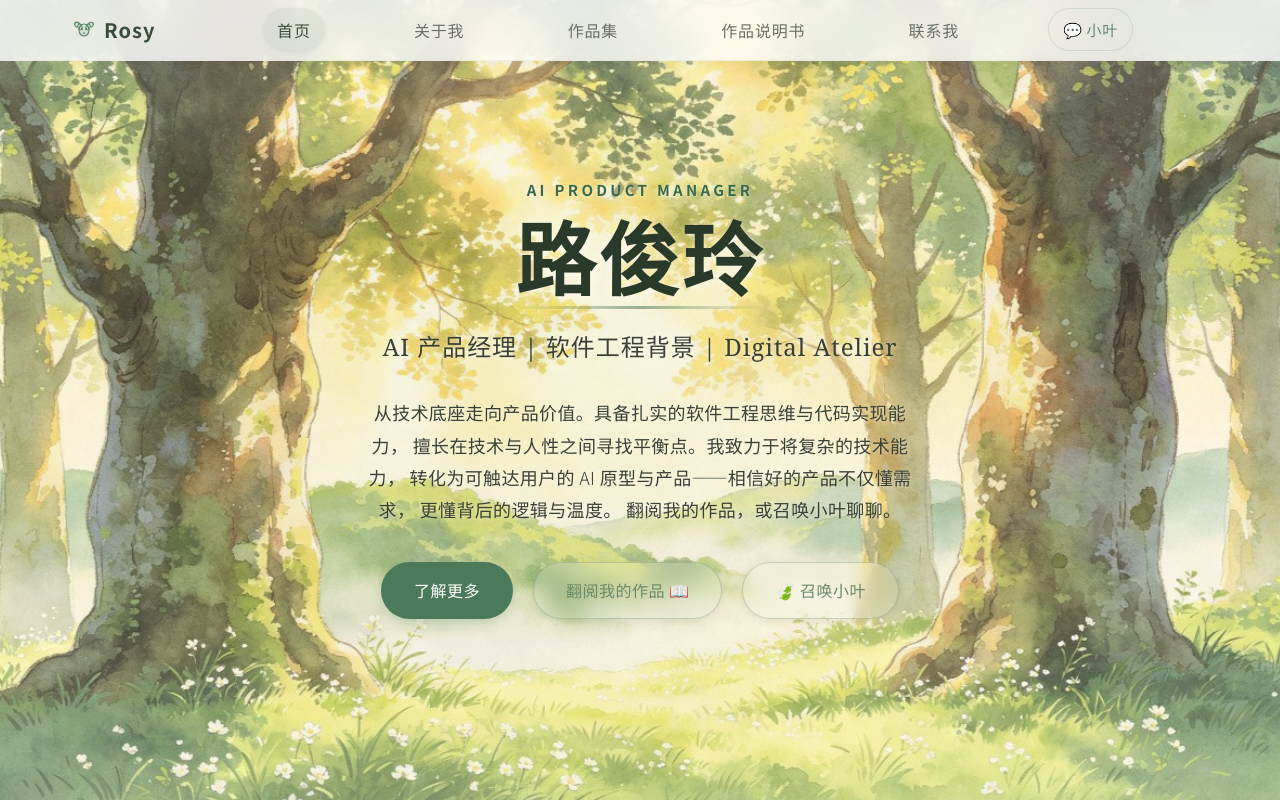
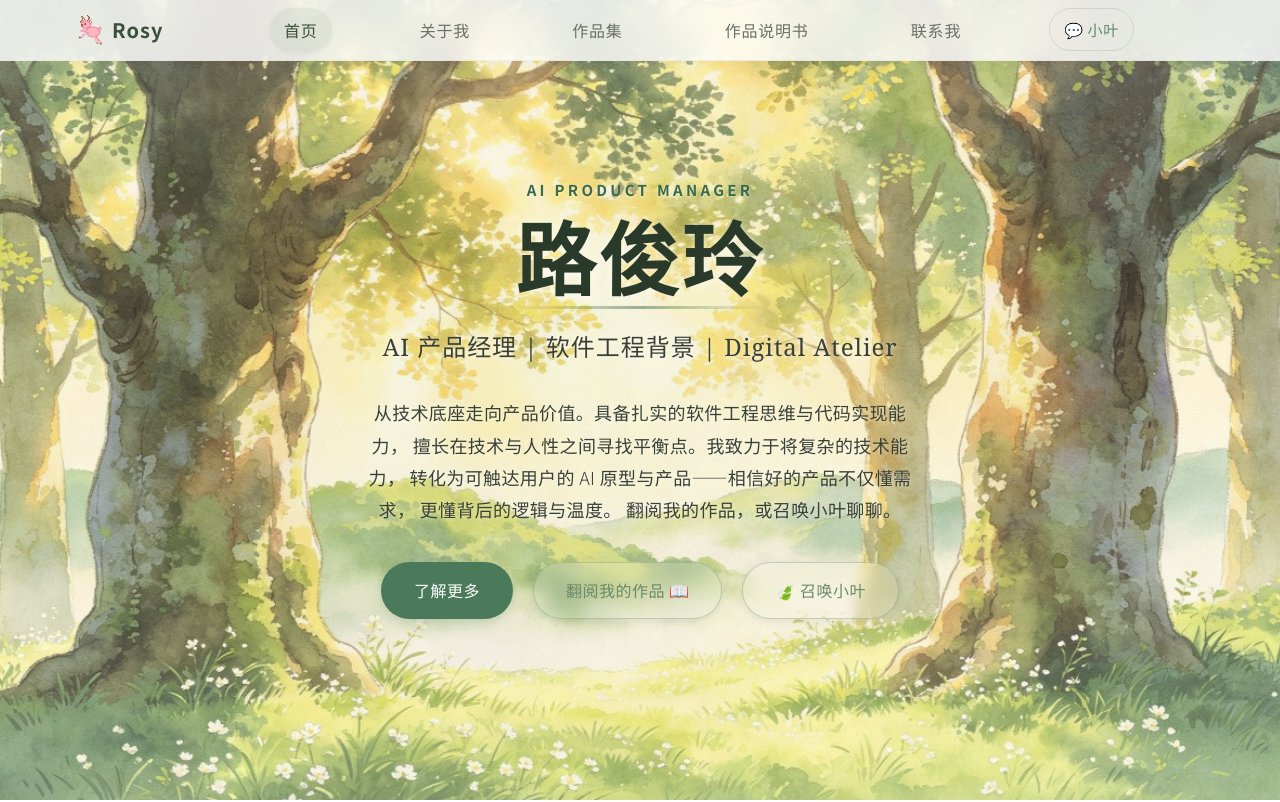
Before and after one commit to lujunling1230/xiaolu-web, a React (Vite) app: page / in a window 1280 px wide. Shown: the top 802 px of the page. Built offline with nearby package versions, Linux system fonts and the light colour scheme; no server answers.

Commit message:
feat: 导航栏logo替换为粉色跳跃小鹿Rosy

```diff
--- /dev/null
+++ b/src/components/DeerLogo.tsx
@@ -0,0 +1,146 @@
+import React from "react";
+
+/**
+ * Rosy 小鹿 Logo —— 粉色跳跃小鹿
+ * 简化自参考图，适配导航栏小尺寸
+ */
+const DeerLogo: React.FC<{ size?: number; className?: string }> = ({
+  size = 32,
+  className = "",
+}) => (
+  <svg
+    width={size}
+    height={size}
+    viewBox="0 0 64 64"
+    fill="none"
+    xmlns="http://www.w3.org/2000/svg"
+    className={className}
+    aria-hidden="true"
+  >
+    {/* 鹿角 - 左 */}
+    <path
+      d="M26 12 C24 8, 22 6, 20 4 C18 6, 20 8, 22 10 C20 12, 18 14, 16 16 C18 18, 22 16, 24 14"
+      stroke="#A0522D"
+      strokeWidth="2"
+      strokeLinecap="round"
+      strokeLinejoin="round"
+      fill="none"
+    />
+    {/* 鹿角 - 右 */}
+    <path
+      d="M34 10 C34 6, 32 4, 30 2 C32 4, 34 6, 36 8 C34 10, 32 12, 30 14 C32 16, 36 14, 38 12"
+      stroke="#A0522D"
+      strokeWidth="2"
+      strokeLinecap="round"
+      strokeLinejoin="round"
+      fill="none"
+    />
+    {/* 耳朵 */}
+    <ellipse cx="22" cy="18" rx="3" ry="5" fill="#FFB6C1" stroke="#DB7093" strokeWidth="1.2" transform="rotate(-20 22 18)" />
+    <ellipse cx="36" cy="18" rx="3" ry="5" fill="#FFB6C1" stroke="#DB7093" strokeWidth="1.2" transform="rotate(15 36 18)" />
+
+    {/* 头部 */}
+    <ellipse cx="28" cy="22" rx="9" ry="8" fill="#FFB6C1" stroke="#DB7093" strokeWidth="1.5" />
+
+    {/* 鼻子 */}
+    <ellipse cx="20" cy="22" rx="2.5" ry="2" fill="#A0522D" />
+
+    {/* 眼睛 */}
+    <circle cx="26" cy="20" r="2" fill="#8B4513" />
+    <circle cx="25.3" cy="19.3" r="0.7" fill="#fff" />
+
+    {/* 微笑 */}
+    <path d="M19 24 Q21 26, 23 25" stroke="#8B4513" strokeWidth="1" strokeLinecap="round" fill="none" />
+
+    {/* 脸颊红晕 */}
+    <circle cx="23" cy="25" r="1.5" fill="#FF9999" opacity="0.5" />
+
+    {/* 脖子 */}
+    <path d="M33 24 Q36 28, 36 34 L32 34 Q32 30, 30 26 Z" fill="#FFB6C1" stroke="#DB7093" strokeWidth="1.2" />
+
+    {/* 身体 */}
+    <ellipse cx="42" cy="36" rx="14" ry="10" fill="#FFB6C1" stroke="#DB7093" strokeWidth="1.5" />
+
+    {/* 前腿 - 上（抬起） */}
+    <path
+      d="M34 38 Q28 36, 24 34 Q20 32, 18 34"
+      stroke="#FFB6C1"
+      strokeWidth="4"
+      strokeLinecap="round"
+      fill="none"
+    />
+    <path
+      d="M34 38 Q28 36, 24 34 Q20 32, 18 34"
+      stroke="#DB7093"
+      strokeWidth="1.2"
+      strokeLinecap="round"
+      fill="none"
+    />
+    {/* 前腿 - 下（抬起） */}
+    <path
+      d="M24 40 Q22 44, 20 46 Q18 48, 16 47"
+      stroke="#FFB6C1"
+      strokeWidth="3.5"
+      strokeLinecap="round"
+      fill="none"
+    />
+    <path
+      d="M24 40 Q22 44, 20 46 Q18 48, 16 47"
+      stroke="#DB7093"
+      strokeWidth="1"
+      strokeLinecap="round"
+      fill="none"
+    />
+    {/* 前蹄 */}
+    <ellipse cx="15.5" cy="47" rx="2" ry="1.5" fill="#A0522D" transform="rotate(-10 15.5 47)" />
+
+    {/* 后腿 - 上 */}
+    <path
+      d="M48 42 Q50 48, 52 52 Q54 56, 56 56"
+      stroke="#FFB6C1"
+      strokeWidth="4"
+      strokeLinecap="round"
+      fill="none"
+    />
+    <path
+      d="M48 42 Q50 48, 52 52 Q54 56, 56 56"
+      stroke="#DB7093"
+      strokeWidth="1.2"
+      strokeLinecap="round"
+      fill="none"
+    />
+    {/* 后腿 - 下 */}
+    <path
+      d="M52 50 Q55 54, 57 56 Q59 58, 58 59"
+      stroke="#FFB6C1"
+      strokeWidth="3.5"
+      strokeLinecap="round"
+      fill="none"
+    />
+    <path
+      d="M52 50 Q55 54, 57 56 Q59 58, 58 59"
+      stroke="#DB7093"
+      strokeWidth="1"
+      strokeLinecap="round"
+      fill="none"
+    />
+    {/* 后蹄 */}
+    <ellipse cx="57.5" cy="59.5" rx="2" ry="1.5" fill="#A0522D" transform="rotate(5 57.5 59.5)" />
+
+    {/* 另一条后腿（背景） */}
+    <path
+      d="M46 44 Q47 50, 48 54 Q49 57, 51 58"
+      stroke="#F5A0AD"
+      strokeWidth="3"
+      strokeLinecap="round"
+      fill="none"
+      opacity="0.7"
+    />
+    <ellipse cx="51" cy="58.5" rx="1.8" ry="1.3" fill="#8B4513" opacity="0.7" />
+
+    {/* 尾巴 */}
+    <ellipse cx="55" cy="30" rx="3" ry="4" fill="#FFB6C1" stroke="#DB7093" strokeWidth="1.2" transform="rotate(30 55 30)" />
+  </svg>
+);
+
+export default DeerLogo;
--- a/src/components/SimpleNavbar.tsx
+++ b/src/components/SimpleNavbar.tsx
@@ -1,5 +1,6 @@
 import { Link } from "react-router-dom";
 import { track } from "../utils/track";
+import DeerLogo from "./DeerLogo";
 
 /* ============================================================
  * SimpleNavbar 横向导航栏（全宽版）
@@ -34,16 +35,7 @@ const BrandLogo: React.FC<{ onClick: () => void }> = ({ onClick }) => (
     className="sn-logo"
     aria-label="返回首页"
   >
-    <svg width="24" height="24" viewBox="0 0 24 24" fill="none" xmlns="http://www.w3.org/2000/svg">
-      <path d="M8 6C6 4 4 4 3 5C2 6 3 8 5 9" stroke="#5d8a6a" strokeWidth="1.4" fill="none" strokeLinecap="round" strokeLinejoin="round" />
-      <path d="M16 6C18 4 20 4 21 5C22 6 21 8 19 9" stroke="#5d8a6a" strokeWidth="1.4" fill="none" strokeLinecap="round" strokeLinejoin="round" />
-      <ellipse cx="12" cy="12" rx="5" ry="6" fill="rgba(93,138,106,0.1)" stroke="#5d8a6a" strokeWidth="1.2" />
-      <ellipse cx="8" cy="9" rx="2" ry="3" fill="rgba(93,138,106,0.08)" stroke="#5d8a6a" strokeWidth="1" transform="rotate(-20 8 9)" />
-      <ellipse cx="16" cy="9" rx="2" ry="3" fill="rgba(93,138,106,0.08)" stroke="#5d8a6a" strokeWidth="1" transform="rotate(20 16 9)" />
-      <circle cx="10" cy="11" r="1" fill="#5d8a6a" />
-      <circle cx="14" cy="11" r="1" fill="#5d8a6a" />
-      <circle cx="12" cy="15" r="1.2" fill="#5d8a6a" opacity="0.6" />
-    </svg>
+    <DeerLogo size={32} />
     <span className="sn-brand">Rosy</span>
   </a>
 );
--- a/src/pages/ContactPage.tsx
+++ b/src/pages/ContactPage.tsx
@@ -2,6 +2,7 @@ import { useState, useCallback } from "react";
 import { motion } from "framer-motion";
 import { Link } from "react-router-dom";
 import { track } from "../utils/track";
+import DeerLogo from "../components/DeerLogo";
 
 /* ============================================================
  * ContactPage 联系方式独立页面
@@ -97,16 +98,7 @@ const ContactPage: React.FC = () => {
       <nav className="cp-nav">
         <div className="cp-nav-inner">
           <Link to="/" className="cp-nav-logo">
-            <svg width="24" height="24" viewBox="0 0 24 24" fill="none" xmlns="http://www.w3.org/2000/svg">
-              <path d="M8 6C6 4 4 4 3 5C2 6 3 8 5 9" stroke="#558B2F" strokeWidth="1.4" fill="none" strokeLinecap="round" strokeLinejoin="round" />
-              <path d="M16 6C18 4 20 4 21 5C22 6 21 8 19 9" stroke="#558B2F" strokeWidth="1.4" fill="none" strokeLinecap="round" strokeLinejoin="round" />
-              <ellipse cx="12" cy="12" rx="5" ry="6" fill="rgba(85,139,47,0.08)" stroke="#558B2F" strokeWidth="1.2" />
-              <ellipse cx="8" cy="9" rx="2" ry="3" fill="none" stroke="#558B2F" strokeWidth="1" transform="rotate(-20 8 9)" />
-              <ellipse cx="16" cy="9" rx="2" ry="3" fill="none" stroke="#558B2F" strokeWidth="1" transform="rotate(20 16 9)" />
-              <circle cx="10" cy="11" r="1" fill="#558B2F" />
-              <circle cx="14" cy="11" r="1" fill="#558B2F" />
-              <circle cx="12" cy="15" r="1.2" fill="#558B2F" opacity="0.6" />
-            </svg>
+            <DeerLogo size={28} />
             <span style={{ fontFamily: '"Noto Sans SC", sans-serif', fontSize: "1.2rem", fontWeight: 600, color: "#558B2F", letterSpacing: "0.06em" }}>Rosy</span>
           </Link>
           <Link to="/" className="cp-nav-back">← 返回首页</Link>
```
